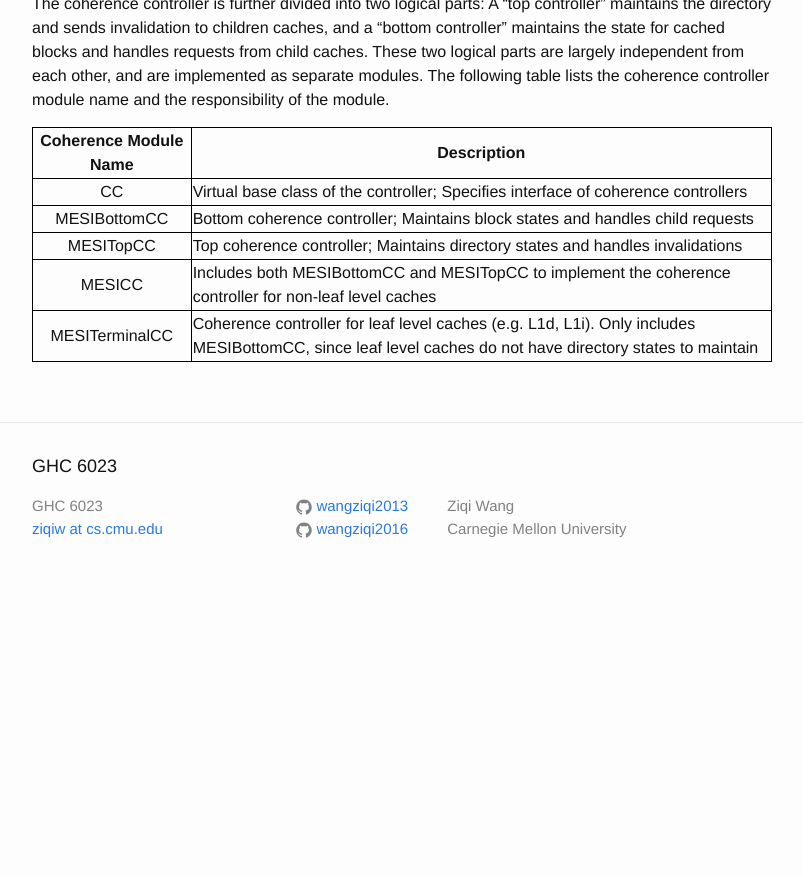
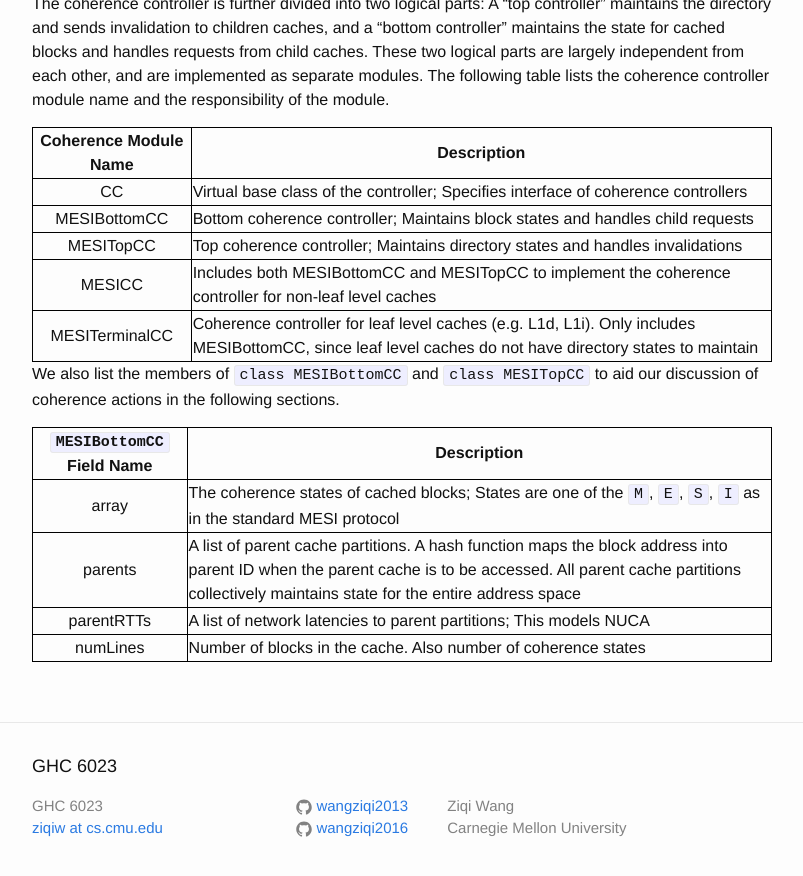
Before and after one commit to wangziqi2013/wangziqi2013.github.io, a Jekyll site: the page built from _posts/2019-12-24-understand-zsim-cc-sim.markdown, in a window 1280 px wide and 900 px high, scrolled down 6853 px. Shown: the top 876 px of the window, without its empty margins (238-1041 px from the left). Built offline with Jekyll 4.4.1, drawn with Linux system fonts in a browser that asks for light colours; before the commit the page ends 7453 px from its top, so only the background shows below that; some of the changed text lies outside the part shown.

Commit message:
Adding MESIBottomCC table

```diff
--- a/_posts/2019-12-24-understand-zsim-cc-sim.markdown
+++ b/_posts/2019-12-24-understand-zsim-cc-sim.markdown
@@ -96,7 +96,7 @@ invalidation request to several upper levels recursively.
 
 We summarize the fields and their descriptions in the following table.
 
-| `MemReq` field name | Description |
+| `MemReq` Field Name | Description |
 |:--------------:|-----------|
 | lineAddr | The cache line address to be requested |
 | type | Coherence type of the request, can be one of the GETS, GETX, PUTS, PUTX |
@@ -157,7 +157,7 @@ each block, and access latencies for reading the tag array (`accLat`) and invali
 The following table lists all data members of `class Cache` and a short description. In the following sections we will
 discuss these cache components individually.
 
-| `Cache` field name | Description |
+| `Cache` Field Name | Description |
 |:--------------:|-----------|
 | cc | Coherence controller; Implements the state machine and shared vector for every cached block |
 | array | Tag array; Stores the address tags of cached blocks |
@@ -266,3 +266,14 @@ The following table lists the coherence controller module name and the responsib
 | MESICC | Includes both MESIBottomCC and MESITopCC to implement the coherence controller for non-leaf level caches |
 | MESITerminalCC | Coherence controller for leaf level caches (e.g. L1d, L1i). Only includes MESIBottomCC, since leaf level caches do not have directory states to maintain |
 {:.mbtablestyle}
+
+We also list the members of `class MESIBottomCC` and `class MESITopCC` to aid our discussion of coherence actions in the
+following sections.
+
+| `MESIBottomCC` Field Name | Description |
+|:--------------:|-----------|
+| array | The coherence states of cached blocks; States are one of the `M`, `E`, `S`, `I` as in the standard MESI protocol |
+| parents | A list of parent cache partitions. A hash function maps the block address into parent ID when the parent cache is to be accessed. All parent cache partitions collectively maintains state for the entire address space |
+| parentRTTs | A list of network latencies to parent partitions; This models NUCA |
+| numLines | Number of blocks in the cache. Also number of coherence states |
+{:.mbtablestyle}
```
